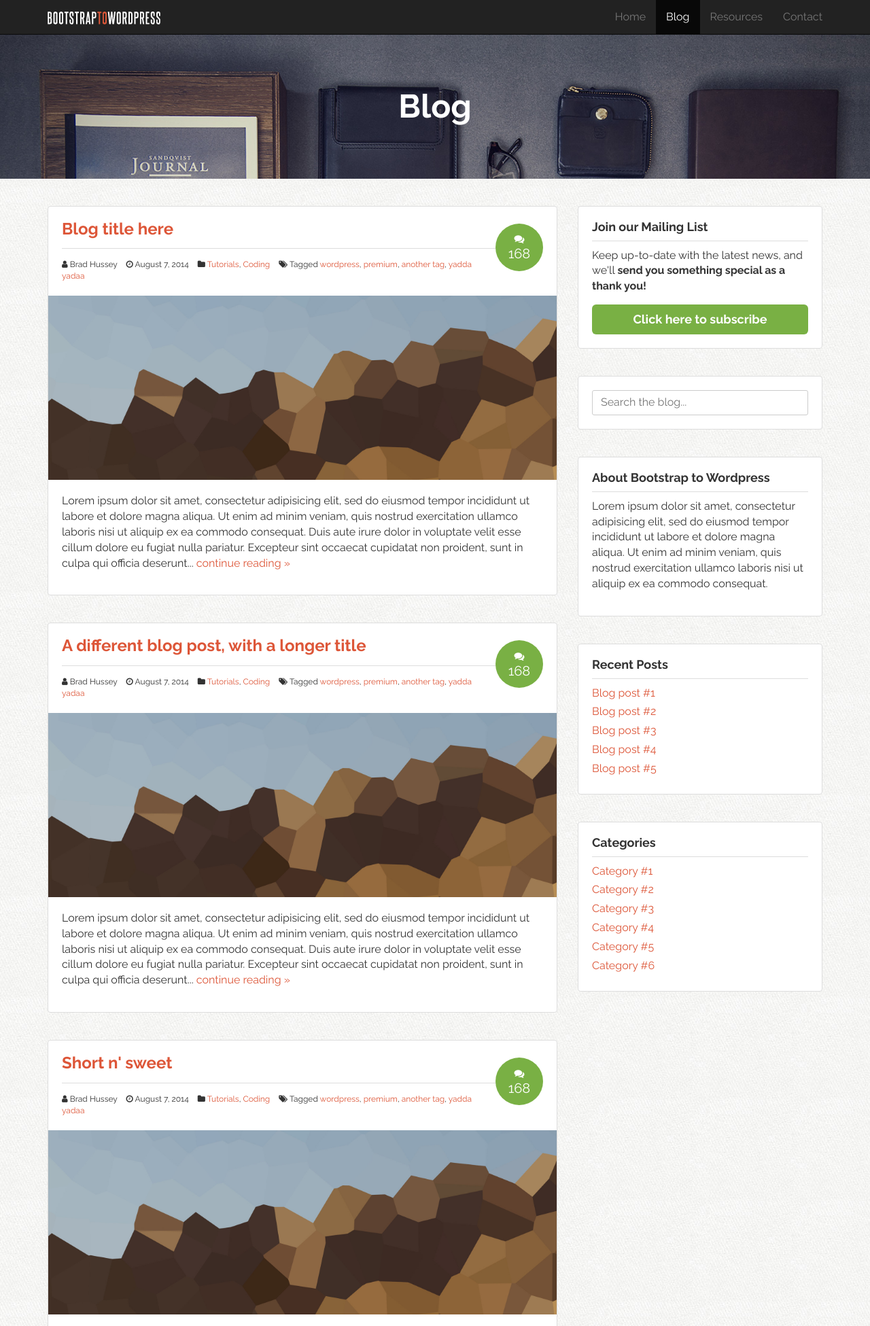
After one commit to mpjr1/Boostrap-to-Wordpress, a PHP site: page /blog.html in a window 1280 px wide. The commit adds this page. Shown: the top 1951 px of the page at 68% size. Run offline with PHP 8.4, Linux system fonts and the light colour scheme; some libraries are stand-ins or nearby versions.

Commit message:
Blog Markup Completed

```diff
--- a/B2W/assets/css/custom.css
+++ b/B2W/assets/css/custom.css
@@ -1,22 +1,23 @@
-/*Color References
+/* COLOUR REFERENCES
 
-Green:     #79b044
-Salmon:    #dd5638
-Blue Gray: #3e4249 */
+Green:		#79b044
+Salmon:		#dd5638
+Blue Gray:  #3e4249
 
+*/
 
-/* === General === */
+/* ==== GENERAL ==== */
 
-body{
+body {
 	margin-top: 50px;
-    font-family: 'Raleway', Helvetica, sans-serif;
+	font-family: 'proxima-nova', 'Raleway', Helvetica, sans-serif;
 	font-size: 16px;
 	background: url('../img/tile.jpg') top left repeat;
 }
 
-/* === Global === */
+/* ==== GLOBAL ==== */
 
-h1, h2, h3, h4, h5, h6 {
+h1,h2,h3,h4,h5,h6 {
 	-webkit-font-smoothing: antialiased;
 	text-rendering: optimizelegibility;
 	font-weight: bold;
@@ -26,7 +27,7 @@ h1 {
 	font-size: 3em;
 }
 
-h1, h2 {
+h1,h2 {
 	margin: 0 0 40px;
 }
 
@@ -38,59 +39,83 @@ h4 {
 	font-size: 18px;
 }
 
+p.lead {
+	font-weight: normal;
+}
+
 p {
 	margin: 0 0 15px;
-}
-
-p.lead {
-    font-weight: normal;
 }
 
 a:link, a:visited {
 	color: #dd5638;
 }
 
-a:hover{
+a:hover {
 	text-decoration: none;
 	color: #c9302c;
 }
 
+blockquote {
+	padding: 0;
+	border: none;
+	font-style: italic;
+	text-align: left;
+}
+
+blockquote cite {
+	display: block;
+	color: #777;
+	margin: 15px 0 0 0;
+}
+
+blockquote:before {
+	display: none;
+}
+
+img {
+	max-width: 100%;
+}
 
 button, input, .btn, a.btn {
 	-webkit-font-smoothing: antialiased;
 	text-rendering: optimizelegibility;
 	color: white;
 }
+
 .btn {
 	font-weight: bold;
 }
 
-button.btn:focus{
-    outline: none !important;
+.btn:focus {
+	outline: none;
 }
 
+.btn-success {
+	background: #79b044;
+	border: none;
+}
+
+.btn-success:hover {
+	background: #6a9b3d;
+	border-color: #6a9b3d;
+}
 
 .btn-danger {
 	background-color: #dd5638;
 	border-color: #d95131;
 }
 
-.btn-sucess {
-    background: #79b044;
-    border: none;
+.text-danger, li.text-danger a {
+	color: #dd5638;
 }
 
-.btn-sucess:hover{
-    background: #6a9b3d;
-    border-color: #6a9b3d;
+a.text-danger:hover {
+	color: #e55939;
 }
 
-img {
-    max-width: 100%;
-}
-
-.modal-content {
-    background: url('../img/title.jpg') top left repeat;
+.modal-content{
+	background: url('../img/tile.jpg') top left repeat;
 }
 
 .badge.social {
@@ -99,7 +124,7 @@ img {
 	height: 40px;
 	width: 40px;
 	text-align: center;
-    line-height: 40px;
+	line-height: 42px;
 	margin: 0 5px 20px 0;
 	padding: 0;
 	-webkit-border-radius: 50px;
@@ -116,58 +141,138 @@ img {
 	background: #3b5998;
 }
 
-.badge.social.gplus:hover{
+.badge.social.gplus:hover {
 	background: #db4b39;
 }
 
+/* === CUSTOM ICON SPRITES === */
 
-blockquote{
-    padding: 0;
-    border: none;
-    font-style: italic;
-    text-align: left;
+i.ci {
+	display: inline-block;
+	height: 40px;
+	width: 40px;
+	background: url('../img/icon-sprite.png') no-repeat;
 }
 
-blockquote cite{
-    display: quote;
-    color: #777;
-    margin: 15px 0 0 0;
+.ci.ci-computer 	{ background-position: 0 0; }
+.ci.ci-watch		{ background-position: -40px 0; }
+.ci.ci-calendar		{ background-position: -80px 0; }
+.ci.ci-community	{ background-position: -120px 0; }
+.ci.ci-instructor	{ background-position: -160px 0; }
+.ci.ci-device		{ background-position: -200px 0; }
+
+/* ==== FORMS ==== */
+
+label {
+	display: block;
+	font-weight: bold;
 }
 
-blockquote:before {
-    display: none;
+input[type="text"],
+input[type="email"],
+input[type="url"],
+input[type="password"],
+input[type="search"],
+textarea {
+	color: #666;
+	border: 1px solid #ccc;
+	border-radius: 3px;
+	display: block;
+	-moz-box-sizing: border-box;
+	-webkit-box-sizing: border-box;
+	box-sizing: border-box;
+	width: 100%;
+	padding: 6px 12px;
 }
 
+input[type="submit"],
+button[type="submit"] {
+	display: inline-block;
+	margin-bottom: 0;
+	font-size: 18px;
+	font-weight: bold;
+	line-height: 1.33;
+	text-align: center;
+	white-space: nowrap;
+	vertical-align: middle;
+	cursor: pointer;
+	-webkit-user-select: none;
+	-moz-user-select: none;
+	-ms-user-select: none;
+	user-select: none;
+	background-image: none;
+	border: none;
+	border-radius: 6px;
+}
 
-/* === Hero === */
+input[type="submit"]:hover,
+button[type="submit"]:hover {
+	outline: none;
+	border: none;
+	background: #aaa;
+}
+
+form.search-form .form-group {
+	margin: 0;
+}
+
+form.search-form .input-group {
+	width: 100%;
+}
+
+form.search-form .input-group input[type="search"],
+form.search-form .input-group input[type="text"] {
+	width: 70%;
+}
+
+form.search-form .input-group input[type="submit"] {
+	width: 30%;
+	border-top-left-radius: 0;
+	border-bottom-left-radius: 0;
+	float: right;
+}
+
+form textarea {
+	width: 100%;
+	border: 1px solid #ccc;
+	-webkit-box-shadow: inset 0 1px 1px rgba(0,0,0,.075);
+	box-shadow: inset 0 1px 1px rgba(0,0,0,.075);
+}
+
+/* ==== HERO ==== */
 
 #hero {
 	background: url('../img/hero-bg.jpg') 50% 0 repeat fixed;
 	min-height: 500px;
+	position: relative;
+	display: table;
+	width: 100%;
 	padding: 40px 0;
 	color: white;
 	-webkit-font-smoothing: antialiased;
 	text-rendering: optimizelegibility;
 }
 
-#hero article{
+#hero article {
   width: 100%;
   text-align: center;
+  display: table-cell;
+  vertical-align: middle;
 }
 
 #hero .hero-text {
 	margin-top: 30px;
 }
 
-#price-timeline{
+#price-timeline {
 	margin: 30px 0 60px;
 	text-align: center;
 }
 
 #price-timeline .price {
 	display: inline-block;
+	width: 30%;
 	margin: 0 2% 0 0;
-    width: 30%;
 	background: #3e4249;
 	padding: 10px 20px 30px;
 	position: relative;
@@ -196,7 +301,7 @@ blockquote:before {
 	margin-left: -35px;
 }
 
-#price-timeline h4{
+#price-timeline h4 {
 	margin: 0 0 10px;
 }
 
@@ -206,7 +311,8 @@ blockquote:before {
 	display: block;
 }
 
-/* === Layout === */
+
+/* ==== LAYOUT ==== */
 
 .row + .row {
 	margin-top: 20px;
@@ -228,10 +334,40 @@ section h3 {
 	margin: 30px 0 10px;
 }
 
+section.main-content {
+	padding: 40px 0;
+}
+
+#primary {
+	padding-top: 40px;
+	padding-bottom: 40px;
+}
+
+.feature-image {
+	display: table;
+	width: 100%;
+}
+
+.feature-image-default {
+	background: url('../img/stuff-feature.jpg') no-repeat;
+	background-size: cover;
+}
+
+.feature-image-default-alt {
+	background: url('../img/hipster-stuff.jpg') no-repeat;
+	background-size: cover;
+}
+
+.feature-image h1 {
+	display: table-cell;
+	vertical-align: middle;
+	text-align: center;
+	color: white;
+}
 
 #optin {
 	background: #3e4249;
-    padding:28px 0;
+	padding: 20px 0;
 	color: white;
 	-webkit-font-smoothing: antialiased;
 	text-rendering: optimizelegibility;
@@ -242,42 +378,34 @@ section h3 {
 	margin: 7px 0 0 0;
 }
 
+#course-features {
+	background: #3e4249;
+	color: white;
+	text-align: center;
+}
 
 #who-benefits {
 	background: white;
 }
 
-#who-benefits{
-    background: white;
-}
-
-#course-features{
-    background: #3e4249;
-    color: white;
+#project-features {
 	text-align: center;
 }
 
-
-#project-features{
-    text-align: center;
-}
-
-
-#featurette{
+#featurette {
 	background: url('../img/stuff-bg.jpg') 50% 100% repeat fixed;
 	background-size: cover;
 	text-align: center;
 	color: white;
 }
 
-#instructor{
+#instructor {
 	background: white url('../img/brad-elvis.png') 90% -10px no-repeat;
 }
 
 #instructor h2 {
 	margin: 0 0 20px;
 }
-
 
 #instructor .num {
 	display: table;
@@ -290,15 +418,13 @@ section h3 {
 	text-align: center;
 	background: #dd5638;
 	-webkit-border-radius: 100%;
-    -moz-border-radius: 100%
+	-moz-border-radius: 100%;
 	border-radius: 100%;
 	-webkit-font-smoothing: antialiased;
 	text-rendering: optimizelegibility;
-
 }
 
-
-#instructor .num .num-content{
+#instructor .num .num-content {
 	display: table-cell;
 	vertical-align: middle;
 }
@@ -309,17 +435,15 @@ section h3 {
 	font-weight: normal;
 }
 
-#kudos{
+#kudos {
 	text-align: center;
 }
 
-.testimonial{
+.testimonial {
 	margin-bottom: 60px;
 }
 
-.testimonial img{
-    -webkit-border-radius: 50%;
-    -moz-border-radius: 50%;
+.testimonial img {
 	border-radius: 50%;
 }
 
@@ -370,25 +494,167 @@ footer li.signup-link a:hover {
 	font-weight: bold;
 }
 
+/* ==== BLOG ==== */
 
-/*=== Custom Icon Sprites ===*/
-
-i.ci{
-    display: inline-block;
-    height: 40px;
-    width: 40px;
-    background: url('../img/icon-sprite.png') no-repeat;
+.post, .widget, #comments {
+	position: relative;
+	border: solid 1px #ddd;
+	background: white;
+	margin: 0 0 40px;
+	-webkit-border-radius: 4px;
+	-moz-border-radius: 4px;
+	border-radius: 4px;
 }
 
-.ci.ci-computer{ background-position: 0 0;}
-.ci.ci-watch { background-position: -40px 0;}
-.ci.ci-calendar { background-position: -80px 0;}
-.ci.ci-community { background-position: -120px 0;}
-.ci.ci-instructor { background-position: -160px 0;}
-.ci.ci-device { background-position: -200px 0;}
+.post header,
+.post .post-excerpt,
+.post .post-body,
+#comments .comments-wrap {
+	padding: 20px;
+}
 
+.post header h3 {
+	margin: 0 0 15px;
+	padding: 0 0 15px;
+	border-bottom: solid 1px #ddd;
+}
 
-/* === Media Queries === */
+.post header h1 {
+	margin: 0 0 15px;
+	padding: 0 0 15px;
+	border-bottom: solid 1px #ddd;
+	font-size: 24px;
+}
+
+.post-image {
+	height: auto;
+}
+
+.post-details {
+	font-size: 12px;
+	width: 90%;
+}
+
+.post-details i.fa {
+	padding-left: 10px;
+}
+
+.post-details i.fa:first-child {
+	padding: 0;
+}
+
+/* === COMMENTS === */
+
+.post-comments-badge {
+	height: 70px;
+	width: 70px;
+	position: absolute;
+	top: 25px;
+	right: 20px;
+	border: none;
+	-webkit-border-radius: 100px;
+	-moz-border-radius: 100px;
+	border-radius: 100px;
+	background: #79b044;
+	text-align: center;
+	display: table;
+}
+
+.post-comments-badge a {
+	display: table-cell;
+	vertical-align: middle;
+	color: white;
+	font-size: 20px;
+	line-height: 20px;
+}
+
+.post-comments-badge i.fa {
+	display: block;
+	font-size: 15px;
+	padding: 0;
+	margin-bottom: 4px;
+}
+
+.post-comments-badge:hover {
+	background-color: #8bc653;
+}
+
+#comments h3 {
+	text-align: center;
+}
+
+#comments h4 {
+	font-size: 1.3em;
+}
+
+#comments ol {
+	list-style: none;
+	padding: 0;
+	margin: 0;
+}
+
+#comments ol li {
+	background: rgba(0,0,0,0.02);
+	padding: 10px 20px;
+	margin: 10px 0;
+	-webkit-border-radius: 4px;
+	-moz-border-radius: 4px;
+	border-radius: 4px;
+	border: solid 1px rgba(0,0,0,0.03);
+}
+
+#comments ol li ol.children {
+	padding: 0;
+	list-style: none;
+	font-size: 0.96em;
+}
+
+#leave-comment {
+	margin: 40px 0 0;
+	padding: 20px 0 0;
+	border-top: solid 1px #eee;
+}
+
+/* === RESOURCES === */
+
+.resource {
+	width: 31.33333333%;
+	float: left;
+	margin: 0 3% 40px 0;
+}
+
+.resource:nth-child(3n) {
+	margin-right: 0;
+}
+
+/* === WIDGETS === */
+
+.widget {
+	padding: 20px;
+}
+
+.widget h4 {
+	margin: 0 0 10px;
+	padding: 0 0 10px;
+	border-bottom: solid 1px #ddd;
+}
+
+.widget ul {
+	list-style: none;
+	margin: 0;
+	padding: 0;
+}
+
+.widget ul li {
+	margin: 0 0 5px;
+}
+
+.widget ul li:hover {
+	position: relative;
+	left: 1px;
+}
+
+/* ==== MEDIA QUERIES ==== */
 
 @media screen and (max-width : 991px) {
 	#instructor .container {
--- /dev/null
+++ b/B2W/blog.html
@@ -0,0 +1,282 @@
+<!DOCTYPE html>
+
+<html lang="en">
+<head>
+	<meta http-equiv="Content-Type" content="text/html; charset=UTF-8">
+	<meta charset="utf-8">
+	<meta http-equiv="X-UA-Compatible" content="IE=edge">
+	<meta name="viewport" content="width=device-width, initial-scale=1">
+	<meta name="description" content="">
+	<meta name="author" content="">
+	<link rel="icon" href="img/favicon.ico">
+
+	<title>Blog | Bootstrap to Wordpress</title>
+
+	<!-- Bootstrap core CSS -->
+	<link href="assets/css/bootstrap.min.css" rel="stylesheet">
+
+	<!-- Font Awesome Icons -->
+	<link href="assets/css/font-awesome/css/font-awesome.min.css" rel="stylesheet">
+	<link href="assets/css/font-awesome/css/font-awesome-ie7.min.css" rel="stylesheet">
+
+	<!-- Custom CSS -->
+	<link href="assets/css/custom.css" rel="stylesheet">
+
+	<!-- Google Fonts -->
+	<link href='http://fonts.googleapis.com/css?family=Raleway:400,700' rel='stylesheet' type='text/css'>
+
+	<!-- HTML5 shim and Respond.js IE8 support of HTML5 elements and media queries -->
+	<!--[if lt IE 9]>
+	<script src="https://oss.maxcdn.com/html5shiv/3.7.2/html5shiv.min.js"></script>
+	<script src="https://oss.maxcdn.com/respond/1.4.2/respond.min.js"></script>
+	<![endif]-->
+
+</head>
+
+<body class="blog">
+
+	<header class="site-header" role="banner">
+
+		<!-- NAVBAR
+		================================================== -->
+		<div class="navbar-wrapper">
+
+			<div class="navbar navbar-inverse navbar-fixed-top" role="navigation">
+				<div class="container">
+					<div class="navbar-header">
+						<button type="button" class="navbar-toggle" data-toggle="collapse" data-target=".navbar-collapse">
+							<span class="sr-only">Toggle navigation</span>
+							<span class="icon-bar"></span>
+							<span class="icon-bar"></span>
+							<span class="icon-bar"></span>
+						</button>
+						<a class="navbar-brand" href="/"><img src="assets/img/logo.png" alt="Bootstrap to Wordpress"></a>
+					</div>
+					<div class="navbar-collapse collapse">
+						<ul class="nav navbar-nav navbar-right">
+							<li><a href="index.html">Home</a></li>
+							<li class="active"><a href="blog.html">Blog</a></li>
+							<li><a href="resources.html">Resources</a></li>
+							<li><a href="contact.html">Contact</a></li>
+						</ul>
+					</div>
+				</div>
+			</div>
+
+		</div>
+	</header>
+
+    <section class="feature-image feature-image-default-alt" data-type="background" data-speed="2">
+		<h1 class="page-title">Blog</h1>
+	</section>
+
+    <!-- BLOG CONTENT
+	================================================== -->
+    <div class="container">
+	    <div class="row" id="primary">
+
+		    <main id="content" class="col-sm-8" role="main">
+
+		    	<article class="post">
+		    		<header>
+		    			<h3><a href="post.html">Blog title here</a></h3>
+		    			<div class="post-details">
+			    			<i class="fa fa-user"></i> Brad Hussey
+							<i class="fa fa-clock-o"></i> <time>August 7, 2014</time>
+							<i class="fa fa-folder"></i> <a href="">Tutorials</a>, <a href="">Coding</a>
+							<i class="fa fa-tags"></i> Tagged <a href="">wordpress</a>, <a href="">premium</a>, <a href="">another tag</a>, <a href="">yadda yadaa</a>
+
+							<div class="post-comments-badge">
+								<a href=""><i class="fa fa-comments"></i> 168</a>
+							</div><!-- post-comments-badge -->
+		    			</div><!-- post-details -->
+		    		</header>
+		    		<div class="post-image">
+		    			<img src="assets/img/hero-bg.jpg">
+		    		</div><!-- post-image -->
+		    		<div class="post-excerpt">
+		    			<p>Lorem ipsum dolor sit amet, consectetur adipisicing elit, sed do eiusmod tempor incididunt ut labore et dolore magna aliqua. Ut enim ad minim veniam, quis nostrud exercitation ullamco laboris nisi ut aliquip ex ea commodo consequat. Duis aute irure dolor in voluptate velit esse cillum dolore eu fugiat nulla pariatur. Excepteur sint occaecat cupidatat non proident, sunt in culpa qui officia deserunt... <a href="post.html">continue reading &raquo;</a></p>
+		    		</div><!-- post-excerpt -->
+		    	</article><!-- post -->
+
+		    	<article class="post">
+		    		<header>
+		    			<h3><a href="">A different blog post, with a longer title</a></h3>
+		    			<div class="post-details">
+			    			<i class="fa fa-user"></i> Brad Hussey
+							<i class="fa fa-clock-o"></i> <time>August 7, 2014</time>
+							<i class="fa fa-folder"></i> <a href="">Tutorials</a>, <a href="">Coding</a>
+							<i class="fa fa-tags"></i> Tagged <a href="">wordpress</a>, <a href="">premium</a>, <a href="">another tag</a>, <a href="">yadda yadaa</a>
+
+							<div class="post-comments-badge">
+								<a href=""><i class="fa fa-comments"></i> 168</a>
+							</div><!-- post-comments-badge -->
+		    			</div><!-- post-details -->
+		    		</header>
+		    		<div class="post-image">
+		    			<img src="assets/img/hero-bg.jpg">
+		    		</div><!-- post-image -->
+		    		<div class="post-excerpt">
+		    			<p>Lorem ipsum dolor sit amet, consectetur adipisicing elit, sed do eiusmod tempor incididunt ut labore et dolore magna aliqua. Ut enim ad minim veniam, quis nostrud exercitation ullamco laboris nisi ut aliquip ex ea commodo consequat. Duis aute irure dolor in voluptate velit esse cillum dolore eu fugiat nulla pariatur. Excepteur sint occaecat cupidatat non proident, sunt in culpa qui officia deserunt... <a href="post.html">continue reading &raquo;</a></p>
+		    		</div><!-- post-excerpt -->
+		    	</article><!-- post -->
+
+		    	<article class="post">
+		    		<header>
+		    			<h3><a href="">Short n' sweet</a></h3>
+		    			<div class="post-details">
+			    			<i class="fa fa-user"></i> Brad Hussey
+							<i class="fa fa-clock-o"></i> <time>August 7, 2014</time>
+							<i class="fa fa-folder"></i> <a href="">Tutorials</a>, <a href="">Coding</a>
+							<i class="fa fa-tags"></i> Tagged <a href="">wordpress</a>, <a href="">premium</a>, <a href="">another tag</a>, <a href="">yadda yadaa</a>
+
+							<div class="post-comments-badge">
+								<a href=""><i class="fa fa-comments"></i> 168</a>
+							</div><!-- post-comments-badge -->
+		    			</div><!-- post-details -->
+		    		</header>
+		    		<div class="post-image">
+		    			<img src="assets/img/hero-bg.jpg">
+		    		</div><!-- post-image -->
+		    		<div class="post-excerpt">
+		    			<p>Lorem ipsum dolor sit amet, consectetur adipisicing elit, sed do eiusmod tempor incididunt ut labore et dolore magna aliqua. Ut enim ad minim veniam, quis nostrud exercitation ullamco laboris nisi ut aliquip ex ea commodo consequat. Duis aute irure dolor in voluptate velit esse cillum dolore eu fugiat nulla pariatur. Excepteur sint occaecat cupidatat non proident, sunt in culpa qui officia deserunt... <a href="post.html">continue reading &raquo;</a></p>
+		    		</div><!-- post-excerpt -->
+		    	</article><!-- post -->
+
+		    </main><!-- content -->
+
+
+		    <!-- SIDEBAR
+			================================================== -->
+		    <aside class="col-sm-4">
+
+		    	<div class="widget">
+		    		<h4>Join our Mailing List</h4>
+		    		<p>Keep up-to-date with the latest news, and we'll <strong>send you something special as a thank you!</strong></p>
+		    		<button class="btn btn-success btn-lg btn-block" data-toggle="modal" data-target="#myModal">
+						Click here to subscribe
+					</button>
+		    	</div><!-- widget -->
+
+		    	<div class="widget">
+		    		<form role="form" class="search-form">
+		    			<label for="sidebar-search" class="sr-only">Search the blog</label>
+		    			<input type="text" placeholder="Search the blog..." id="sidebar-search">
+		    		</form>
+		    	</div><!-- widget -->
+
+		    	<div class="widget">
+		    		<h4>About Bootstrap to Wordpress</h4>
+		    		<p>Lorem ipsum dolor sit amet, consectetur adipisicing elit, sed do eiusmod tempor incididunt ut labore et dolore magna aliqua. Ut enim ad minim veniam, quis nostrud exercitation ullamco laboris nisi ut aliquip ex ea commodo consequat.</p>
+		    	</div><!-- widget -->
+
+		    	<div class="widget">
+		    		<h4>Recent Posts</h4>
+		    		<ul>
+		    			<li><a href="">Blog post #1</a></li>
+		    			<li><a href="">Blog post #2</a></li>
+		    			<li><a href="">Blog post #3</a></li>
+		    			<li><a href="">Blog post #4</a></li>
+		    			<li><a href="">Blog post #5</a></li>
+		    		</ul>
+		    	</div><!-- widget -->
+
+		    	<div class="widget">
+		    		<h4>Categories</h4>
+		    		<ul>
+		    			<li><a href="">Category #1</a></li>
+		    			<li><a href="">Category #2</a></li>
+		    			<li><a href="">Category #3</a></li>
+		    			<li><a href="">Category #4</a></li>
+		    			<li><a href="">Category #5</a></li>
+		    			<li><a href="">Category #6</a></li>
+		    		</ul>
+		    	</div><!-- widget -->
+
+		    </aside>
+
+	    </div><!-- primary -->
+    </div><!-- container -->
+
+	<!-- SIGN UP SECTION
+	================================================== -->
+	<section id="signup" data-type="background" data-speed="5">
+		<div class="container">
+			<div class="row">
+				<div class="col-sm-6 col-sm-offset-3">
+					<h2>Are you ready to take your coding skills to the <strong>next level</strong>?</h2>
+					<p><a href="" class="btn btn-lg btn-block btn-success">Yes, sign me up!</a></p>
+				</div><!-- end col -->
+			</div><!-- row -->
+		</div><!-- container -->
+	</section><!-- signup -->
+
+	<!-- FOOTER
+	================================================== -->
+	<footer>
+		<div class="container">
+			<div class="col-sm-3">
+				<p><a href="/"><img src="assets/img/logo.png" alt="Bootstrap to Wordpress"></a></p>
+			</div><!-- end col -->
+			<div class="col-sm-6">
+				<nav>
+					<ul class="list-unstyled list-inline">
+						<li><a href="">Home</a></li>
+						<li><a href="">Blog</a></li>
+						<li><a href="">Resources</a></li>
+						<li><a href="">Contact</a></li>
+						<li class="signup-link"><a href="">Sign up now</a></li>
+					</ul>
+				</nav>
+			</div><!-- end col -->
+			<div class="col-sm-3">
+				<p class="pull-right">&copy; 2014 Brad Hussey</p>
+			</div><!-- end col -->
+		</div><!-- container -->
+	</footer>
+
+
+	<!-- MODAL
+	================================================== -->
+	<div class="modal fade" id="myModal" tabindex="-1" role="dialog" aria-labelledby="myModalLabel" aria-hidden="true">
+		<div class="modal-dialog">
+			<div class="modal-content">
+				<div class="modal-header">
+					<button type="button" class="close" data-dismiss="modal"><span aria-hidden="true">&times;</span><span class="sr-only">Close</span></button>
+					<h4 class="modal-title" id="myModalLabel"><span class="glyphicon glyphicon-envelope-alt"></span> Subscribe to our Mailing List</h4>
+				</div>
+				<div class="modal-body">
+					<p>Simply enter your name and email! As a thank you for joining us, we're going to give you one of our best-selling courses, <em>for free!</em></p>
+
+					<form class="form-inline" role="form">
+						<div class="form-group">
+							<label class="sr-only" for="subscribe-name">Your first name</label>
+							<input type="text" class="form-control" id="subscribe-name" placeholder="Your first name">
+						</div>
+						<div class="form-group">
+							<label class="sr-only" for="subscribe-email">and your email</label>
+							<input type="text" class="form-control" id="subscribe-email" placeholder="and your email">
+						</div>
+						<input type="submit" class="btn btn-danger" value="Subscribe!">
+					</form>
+
+					<hr>
+
+					<p><small>By providing your email you consent to receiving occasional promotional emails &amp; newsletters. <br>No Spam. Just good stuff. We respect your privacy &amp; you may unsubscribe at any time.</small></p>
+				</div><!-- modal-body -->
+			</div><!-- modal-content -->
+		</div><!-- modal-dialog -->
+	</div><!-- modal -->
+
+
+    <!-- Bootstrap core JavaScript
+    ================================================== -->
+    <!-- Placed at the end of the document so the pages load faster -->
+    <script src="//ajax.googleapis.com/ajax/libs/jquery/1.11.1/jquery.min.js"></script>
+    <script src="assets/js/jquery-2.1.1.min.js"></script>
+    <script src="assets/js/bootstrap.min.js"></script>
+
+    <script src="assets/js/main.js"></script>
+
+</body>
+</html>
```
Lines whose indentation alone changed are shown as unchanged.
